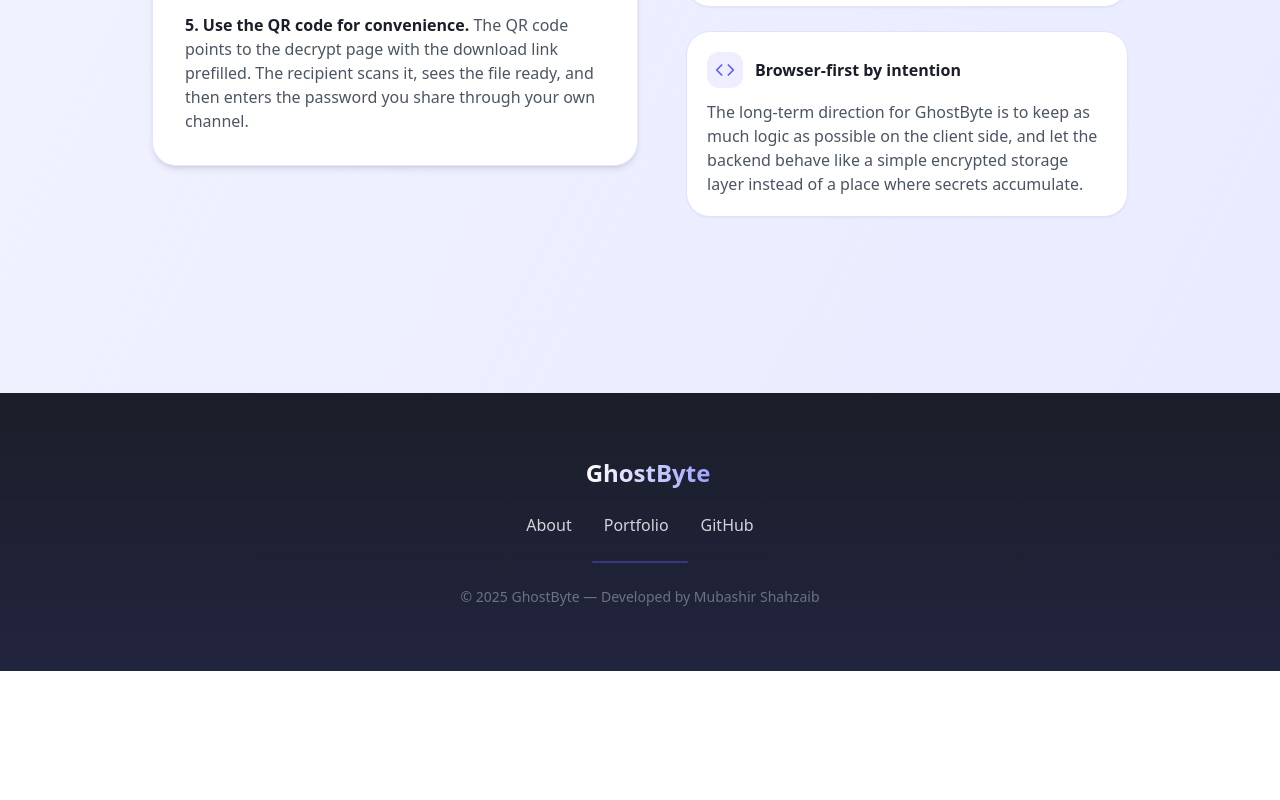
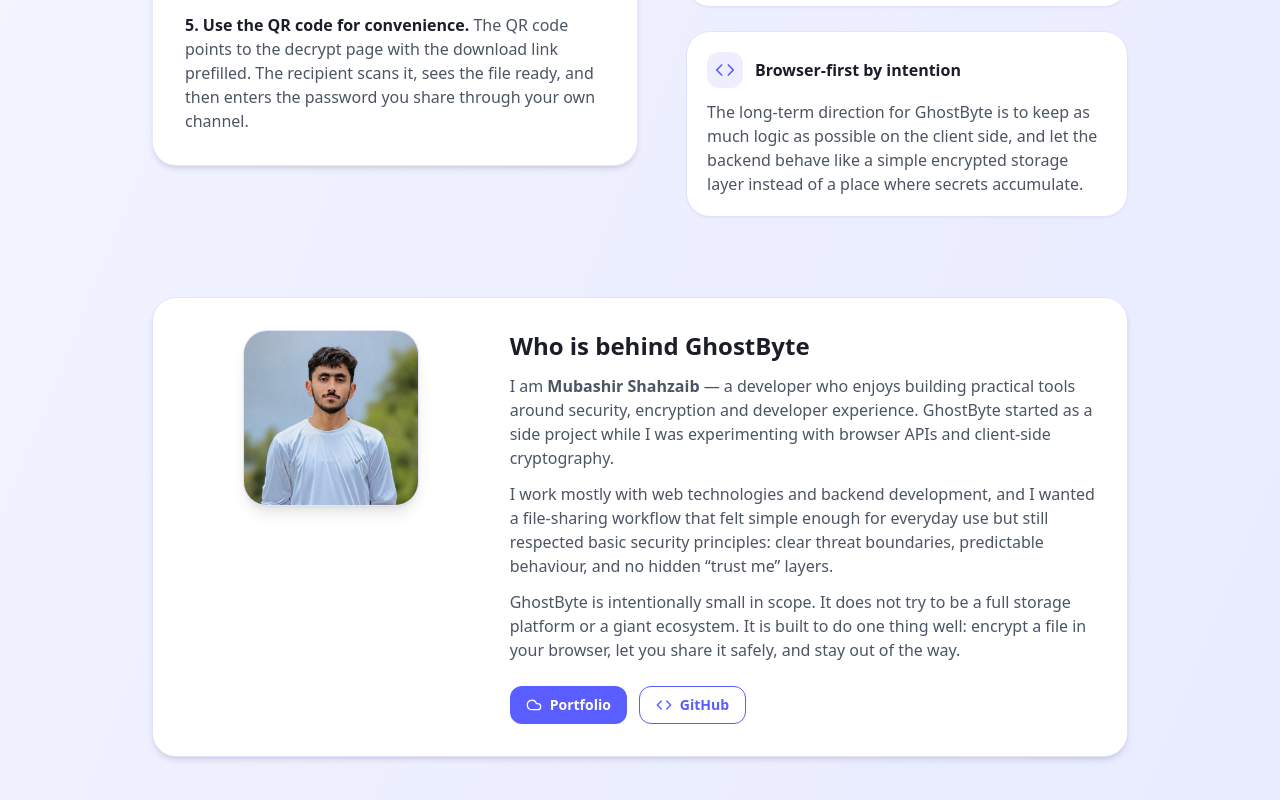
Before and after one commit to dev-mubi/GhostByte-Frontend, a React (Create React App) app: page /about in a window 1280 px wide. Shown: the part 1964-2764 px from the top of the page. Before the commit the page ends 2635 px from the top, so only its background shows below. Built offline with nearby package versions, Linux system fonts and the light colour scheme; no server answers.

Commit message:
Restoring founder card

```diff
--- a/src/About.js
+++ b/src/About.js
@@ -385,7 +385,7 @@ export default function About() {
 
         {/* Who is behind GhostByte */}
         <section className="mb-10 md:mb-16">
-          {/* <div className="bg-white rounded-3xl border border-[#E0E2FF] shadow-md p-6 md:p-8 flex flex-col md:flex-row gap-8 items-start">
+          <div className="bg-white rounded-3xl border border-[#E0E2FF] shadow-md p-6 md:p-8 flex flex-col md:flex-row gap-8 items-start">
 
             <div className="w-full md:w-1/3 flex justify-center">
               <div className="relative w-40 h-40 md:w-44 md:h-44 rounded-3xl overflow-hidden shadow-lg border border-[#E0E2FF] bg-[#F5F6FF]">
@@ -444,7 +444,7 @@ export default function About() {
                 </a>
               </div>
             </div>
-          </div> */}
+          </div>
         </section>
       </main>
 
```
